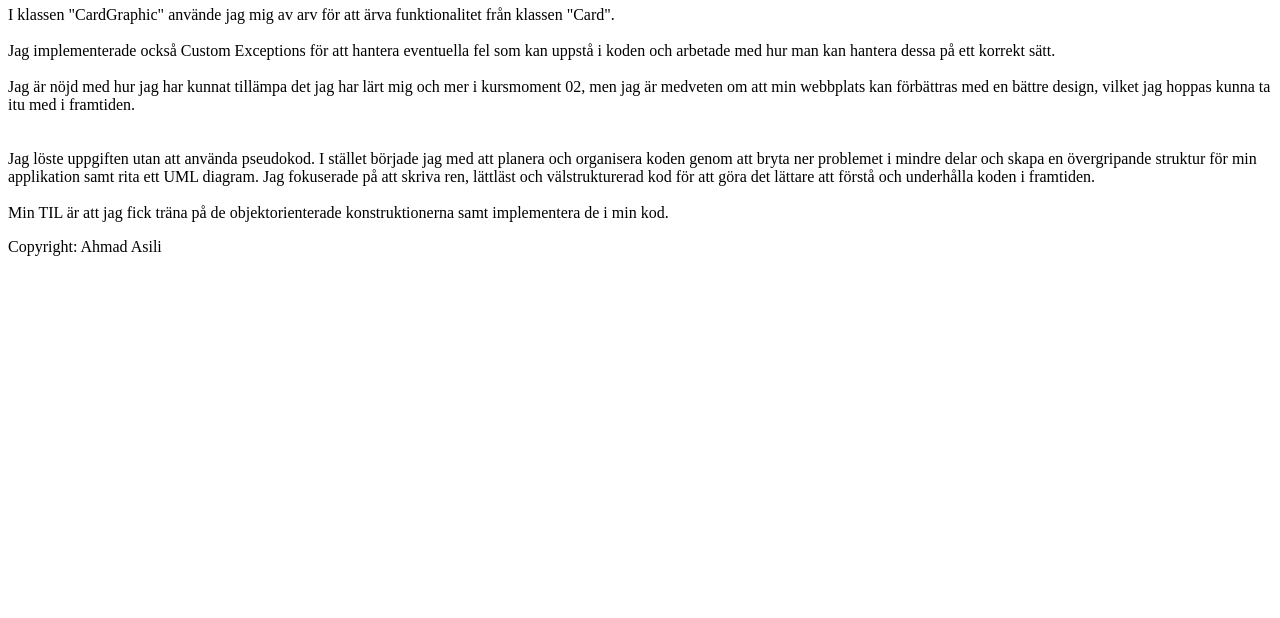
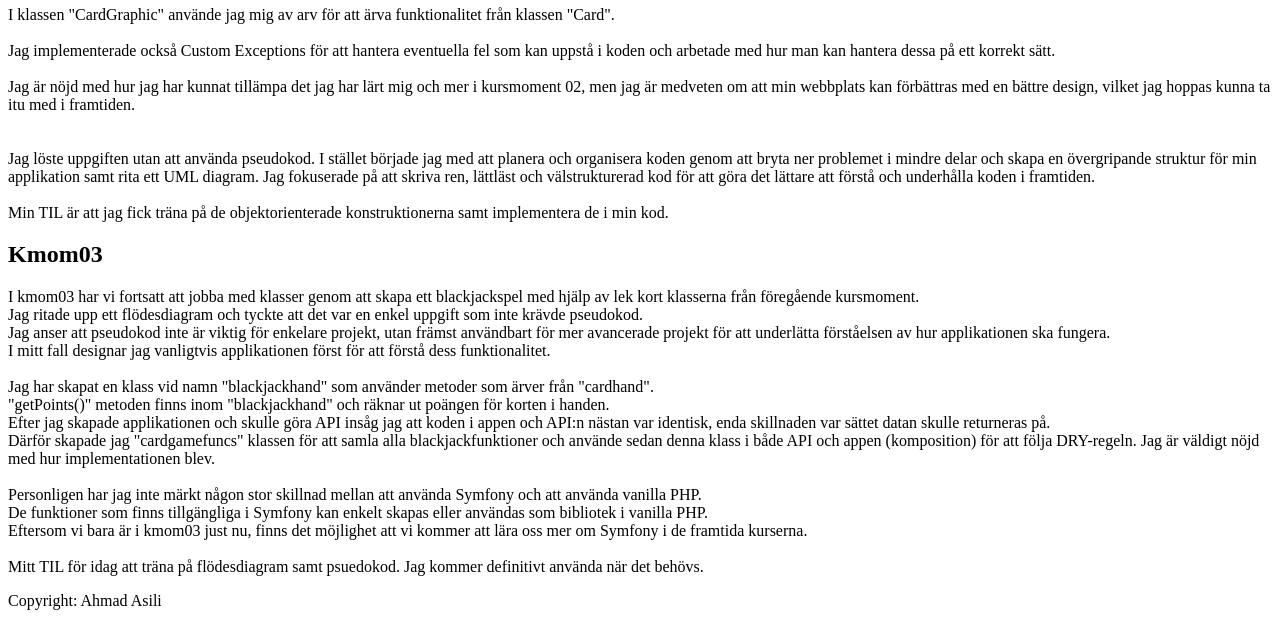
Before and after one commit to asili2001/MVC, a Symfony app: template templates/report.html.twig in a window 1280 px wide. Shown: the part 944-1562 px from the top of the page. Before the commit the page ends 1200 px from the top, so only its background shows below. Run offline with Twig, Linux system fonts and the light colour scheme; the template is opened without the code that fills it, so the values that code supplies are empty; some libraries are stand-ins or nearby versions.

Commit message:
Added: kmom03 redovisningstext

```diff
--- a/templates/report.html.twig
+++ b/templates/report.html.twig
@@ -61,6 +61,34 @@
 
                     </p>
                 </div>
+                <div class="item" id="kmom03">
+                    <h2>Kmom03</h2>
+                    <p>
+                        I kmom03 har vi fortsatt att jobba med klasser genom att skapa ett blackjackspel med hjälp av lek kort klasserna från föregående kursmoment.
+                        <br>
+                        Jag ritade upp ett flödesdiagram och tyckte att det var en enkel uppgift som inte krävde pseudokod.
+                        <br>
+                        Jag anser att pseudokod inte är viktig för enkelare projekt, utan främst användbart för mer avancerade projekt för att underlätta förståelsen av hur applikationen ska fungera.
+                        <br>
+                        I mitt fall designar jag vanligtvis applikationen först för att förstå dess funktionalitet.
+                        <br><br>
+                        Jag har skapat en klass vid namn "blackjackhand" som använder metoder som ärver från "cardhand".
+                        <br>
+                        "getPoints()" metoden finns inom "blackjackhand" och räknar ut poängen för korten i handen.
+                        <br>
+                        Efter jag skapade applikationen och skulle göra API insåg jag att koden i appen och API:n nästan var identisk, enda skillnaden var sättet datan skulle returneras på.
+                        <br>
+                        Därför skapade jag "cardgamefuncs" klassen för att samla alla blackjackfunktioner och använde sedan denna klass i både API och appen (komposition) för att följa DRY-regeln. Jag är väldigt nöjd med hur implementationen blev.
+                        <br><br>
+                        Personligen har jag inte märkt någon stor skillnad mellan att använda Symfony och att använda vanilla PHP.
+                        <br>
+                        De funktioner som finns tillgängliga i Symfony kan enkelt skapas eller användas som bibliotek i vanilla PHP.
+                        <br>
+                        Eftersom vi bara är i kmom03 just nu, finns det möjlighet att vi kommer att lära oss mer om Symfony i de framtida kurserna.
+                        <br><br>
+                        Mitt TIL för idag att träna på flödesdiagram samt psuedokod. Jag kommer definitivt använda när det behövs.
+                    </p>
+                </div>
             </div>
         </div>
     </div>
```
